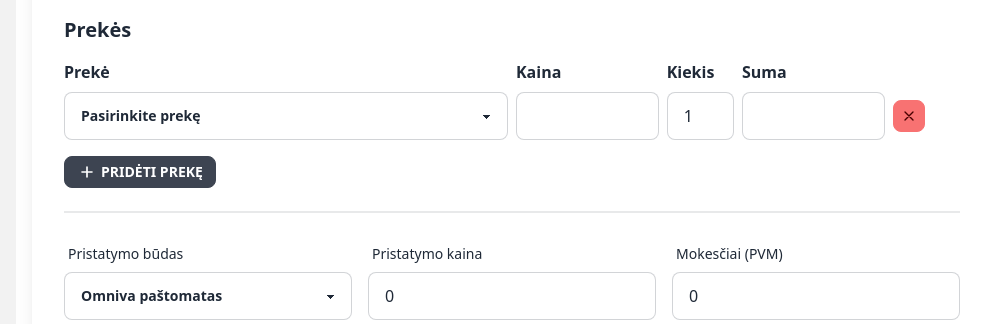
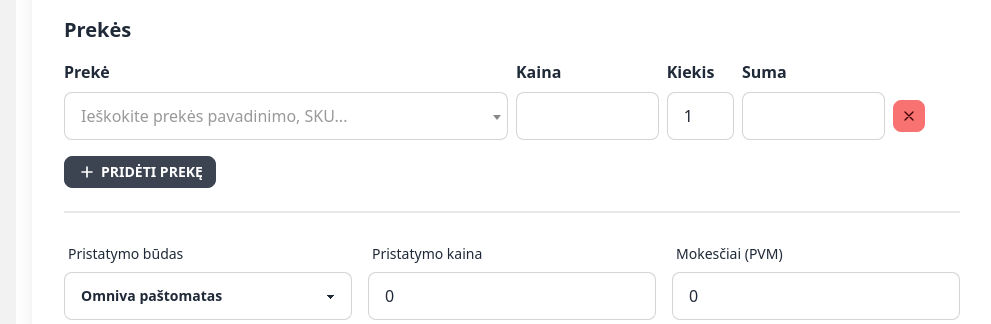
Before and after one commit to Superbumas/crm, a Flask app: page /orders/new in a window 1280 px wide. Shown: the part 912-1236 px from the top of the page, without its empty margins (272-1263 px from the left). Run offline with Flask 3, Linux system fonts and the light colour scheme; a user stored in the database is signed in; tables that the repository leaves empty hold one stand-in row (values such as "Sample post"); some libraries are stand-ins or nearby versions.

Commit message:
Refactor order form functionality and enhance product selection with Select2 integration
Updated the order form route to streamline product selection by removing unnecessary product queries when rendering the form. Enhanced the order form template by integrating Select2 for improved product selection, allowing users to search for products dynamically. This update optimizes the user experience and maintains clarity in the UI while ensuring the form remains functional and responsive.

```diff
--- a/lt_crm/app/main/routes.py
+++ b/lt_crm/app/main/routes.py
@@ -1057,8 +1057,7 @@ def order_new():
             # Validate that there's at least one product
             if not product_ids or not prices or not quantities or len(product_ids) == 0:
                 flash("Būtina pridėti bent vieną produktą į užsakymą", "error")
-                products = Product.query.order_by(Product.name).all()
-                return render_template("main/order_form.html", title="Naujas užsakymas", products=products)
+                return render_template("main/order_form.html", title="Naujas užsakymas")
 
             # Calculate total amount
             total_amount = sum(float(prices[i]) * int(quantities[i]) for i in range(len(product_ids)) if product_ids[i])
@@ -1149,16 +1148,11 @@ def order_new():
         except Exception as e:
             db.session.rollback()
             flash(f"Klaida kuriant užsakymą: {str(e)}", "error")
-            products = Product.query.order_by(Product.name).all()
-            return render_template("main/order_form.html", title="Naujas užsakymas", products=products)
-
-    # Get all active products for the order form
-    products = Product.query.order_by(Product.name).all()
+            return render_template("main/order_form.html", title="Naujas užsakymas")
 
     return render_template(
         "main/order_form.html",
-        title="Naujas užsakymas",
-        products=products
+        title="Naujas užsakymas"
     )
 
 
--- a/lt_crm/app/templates/main/order_form.html
+++ b/lt_crm/app/templates/main/order_form.html
@@ -1,4 +1,24 @@
 {% extends "base.html" %}
+
+{% block styles %}
+<link href="https://cdn.jsdelivr.net/npm/select2@4.1.0-rc.0/dist/css/select2.min.css" rel="stylesheet" />
+<style>
+    .select2-container {
+        width: 100% !important;
+    }
+    .select2-selection {
+        height: 3rem !important;
+        border-radius: 0.5rem !important;
+        border-color: hsl(var(--bc) / 0.2) !important;
+        display: flex !important;
+        align-items: center !important;
+        padding-left: 0.5rem !important;
+    }
+    .select2-selection__arrow {
+        height: 3rem !important;
+    }
+</style>
+{% endblock %}
 
 {% block content %}
 <div class="container mx-auto">
@@ -121,9 +141,6 @@
                             <div class="col-span-6">
                                 <select name="product_ids[]" class="select select-bordered w-full product-select" required>
                                     <option value="">Pasirinkite prekę</option>
-                                    {% for product in products %}
-                                    <option value="{{ product.id }}" data-price="{{ product.price_final }}" data-sku="{{ product.sku }}">{{ product.name }} ({{ product.sku }})</option>
-                                    {% endfor %}
                                 </select>
                             </div>
                             <div class="col-span-2">
@@ -197,11 +214,44 @@
 {% endblock %}
 
 {% block scripts %}
+<script src="https://cdn.jsdelivr.net/npm/jquery@3.6.4/dist/jquery.min.js"></script>
+<script src="https://cdn.jsdelivr.net/npm/select2@4.1.0-rc.0/dist/js/select2.min.js"></script>
 <script>
 document.addEventListener('DOMContentLoaded', function() {
     const orderItems = document.getElementById('order-items');
     const addItemBtn = document.getElementById('add-item');
     const orderTotalEl = document.getElementById('order-total');
+
+    // Initialize Select2 for product selection
+    $('.product-select').each(function() {
+        initSelect2($(this));
+    });
+
+    // Initialize Select2 for a dropdown
+    function initSelect2(element) {
+        element.select2({
+            placeholder: 'Ieškokite prekės pavadinimo, SKU...',
+            allowClear: true,
+            ajax: {
+                url: '{{ url_for("main.product_search_api") }}',
+                dataType: 'json',
+                delay: 250,
+                data: function(params) {
+                    return {
+                        q: params.term,
+                        limit: 20
+                    };
+                },
+                processResults: function(data) {
+                    return {
+                        results: data.results
+                    };
+                },
+                cache: true
+            },
+            minimumInputLength: 1
+        });
+    }
 
     // Initial calculation
     calculateTotals();
@@ -212,7 +262,11 @@ document.addEventListener('DOMContentLoaded', function() {
         const newRow = firstRow.cloneNode(true);
 
         // Clear values in the new row
-        newRow.querySelector('.product-select').value = '';
+        const select = newRow.querySelector('.product-select');
+        // Destroy old select2 before cloning
+        $(select).select2('destroy');
+
+        select.value = '';
         newRow.querySelector('.price-input').value = '';
         newRow.querySelector('.quantity-input').value = '1';
         newRow.querySelector('.line-total').value = '';
@@ -222,6 +276,9 @@ document.addEventListener('DOMContentLoaded', function() {
 
         // Append the new row
         orderItems.appendChild(newRow);
+
+        // Initialize Select2 on the new dropdown
+        initSelect2($(newRow.querySelector('.product-select')));
     });
 
     // Add event listeners to the initial row
@@ -236,16 +293,19 @@ document.addEventListener('DOMContentLoaded', function() {
         const removeBtn = row.querySelector('.remove-row');
 
         // Product selection change
-        productSelect.addEventListener('change', function() {
-            const option = this.options[this.selectedIndex];
-            if (option && option.value) {
-                const price = parseFloat(option.dataset.price);
+        $(productSelect).on('select2:select', function(e) {
+            const option = e.params.data;
+            if (option && option.id) {
+                const price = parseFloat(option.price);
                 priceInput.value = price.toFixed(2);
                 calculateLineTotal(row);
-            } else {
-                priceInput.value = '';
-                lineTotalInput.value = '';
+                calculateTotals();
             }
+        });
+
+        $(productSelect).on('select2:clear', function() {
+            priceInput.value = '';
+            lineTotalInput.value = '';
             calculateTotals();
         });
 
@@ -266,6 +326,8 @@ document.addEventListener('DOMContentLoaded', function() {
             // Don't remove if it's the only row
             const rows = orderItems.querySelectorAll('.item-row');
             if (rows.length > 1) {
+                // Destroy Select2 before removing the row
+                $(productSelect).select2('destroy');
                 row.remove();
                 calculateTotals();
             }
```
